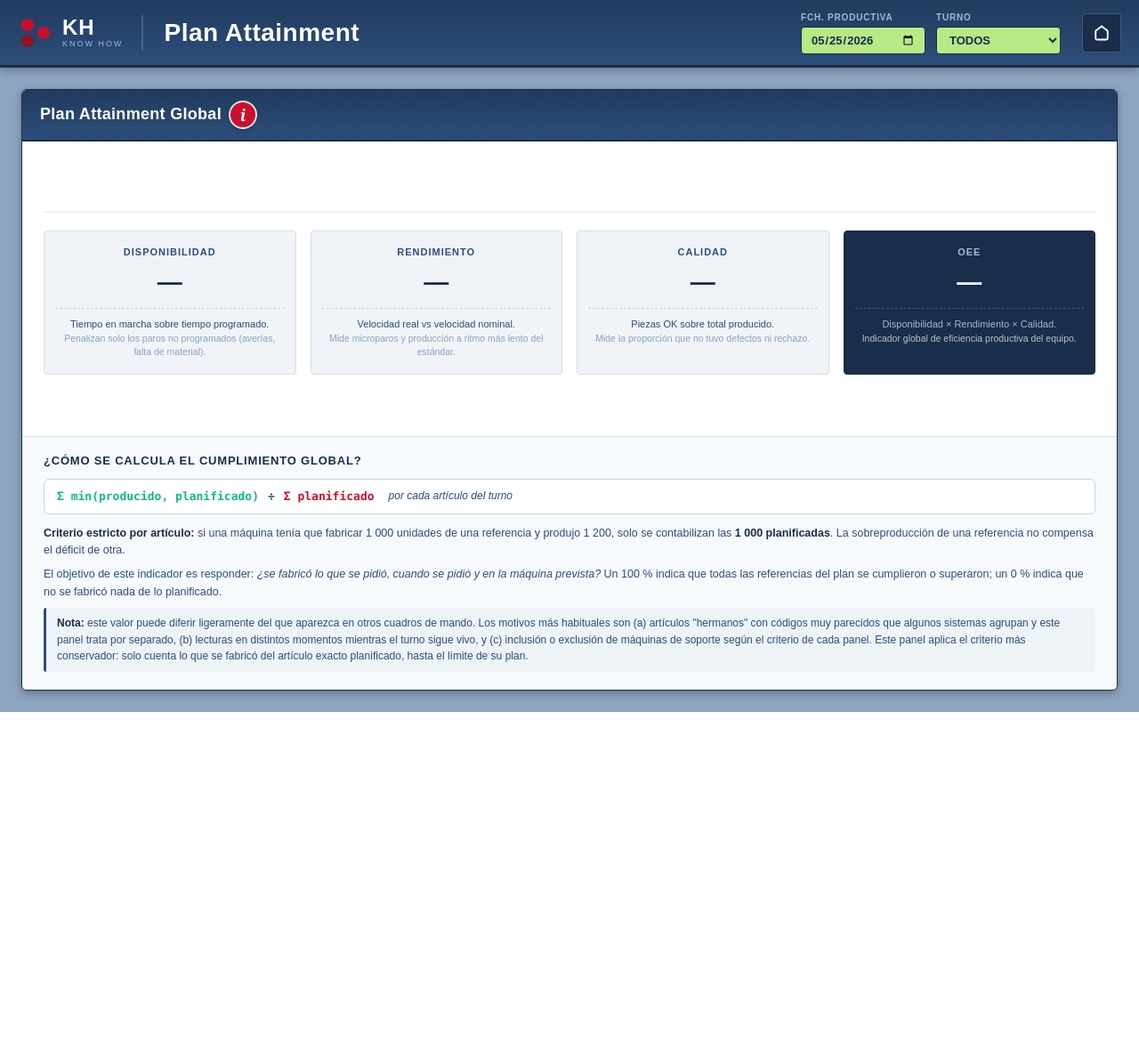
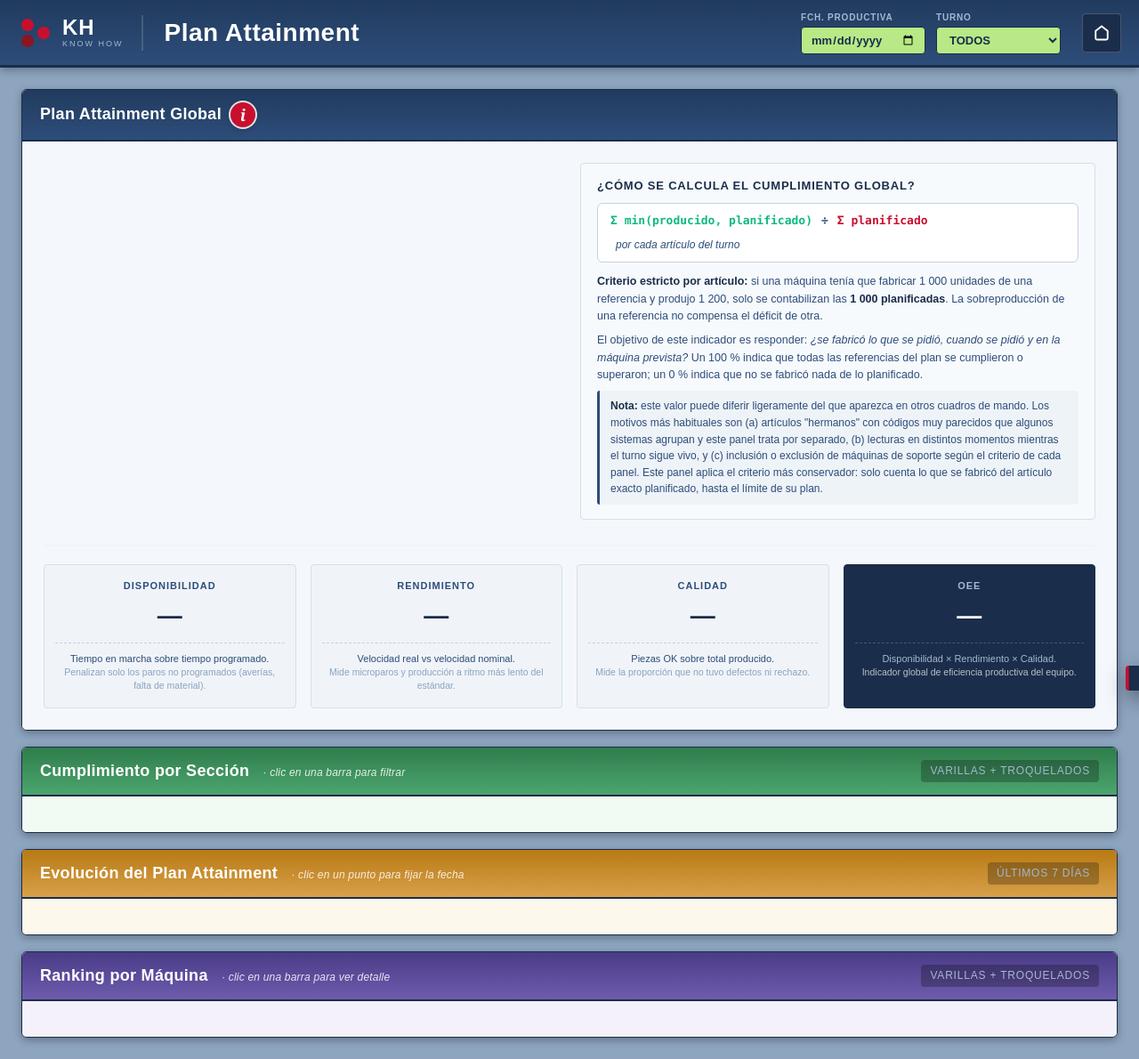
Before and after one commit to grupo-kh/oee_unificado, a PHP site: page /PLAN_ATTAINMENT/views/plan_attainment.php in a window 1280 px wide. Shown: the whole page at 89% size. Before the commit the page ends 800 px from the top, so only its background shows below. Run offline with PHP 8.4, Linux system fonts and the light colour scheme; some libraries are stand-ins or nearby versions; some web fonts are replaced.

Commit message:
view: añadir markup módulos 4 (Máquinas) y 5 (Detalle) a plan_attainment

```diff
--- a/views/plan_attainment.php
+++ b/views/plan_attainment.php
@@ -3,13 +3,45 @@ $pageTitle = 'Plan Attainment';
 include __DIR__ . '/../includes/header.php';
 ?>
 
-<main class="view-main">
-    <div class="view-card">
+<main class="view-main pa-stack">
+
+    <!-- Barra de selección activa (sección/fecha al hacer drill-down) -->
+    <div class="pa-active-filter" id="pa-active-filter" style="display:none">
+        <span class="pa-active-filter-label">Filtro activo:</span>
+        <span class="pa-active-filter-chips" id="pa-active-filter-chips"></span>
+        <button type="button" id="pa-clear-filter" class="pa-clear-filter-btn">Limpiar</button>
+    </div>
+
+    <!-- ════════════════════════════════════════════════════════════════
+         MÓDULO 1 · GAUGE GLOBAL (+ leyenda a la derecha)
+         ════════════════════════════════════════════════════════════════ -->
+    <div class="view-card pa-module pa-module-1">
         <div class="view-card-header">
-            <h2>Plan Attainment Global<button type="button" id="info-icon" class="info-icon" title="Cómo se ha leído esta información" aria-label="Cómo se ha leído esta información">i</button></h2>
+            <h2 id="m1-title">Plan Attainment Global<button type="button" id="info-icon" class="info-icon" title="Cómo se ha leído esta información" aria-label="Cómo se ha leído esta información">i</button></h2>
         </div>
-        <div class="view-card-body gauge-big-wrapper">
-            <div id="gauge-big"></div>
+        <div class="view-card-body pa-body">
+            <!-- Fila superior: gauge a la izquierda, leyenda explicativa a la derecha -->
+            <div class="pa-gauge-row">
+                <div class="pa-gauge-col">
+                    <div id="gauge-big"></div>
+                </div>
+                <aside class="pa-legend-col">
+                    <div class="metric-legend-title">¿Cómo se calcula el Cumplimiento Global?</div>
+                    <div class="metric-legend-formula">
+                        <span class="formula-num">Σ min(producido, planificado)</span>
+                        <span class="formula-bar">÷</span>
+                        <span class="formula-den">Σ planificado</span>
+                        <span class="formula-note">por cada artículo del turno</span>
+                    </div>
+                    <div class="metric-legend-text">
+                        <p><strong>Criterio estricto por artículo:</strong> si una máquina tenía que fabricar 1 000 unidades de una referencia y produjo 1 200, solo se contabilizan las <strong>1 000 planificadas</strong>. La sobreproducción de una referencia no compensa el déficit de otra.</p>
+                        <p>El objetivo de este indicador es responder: <em>¿se fabricó lo que se pidió, cuando se pidió y en la máquina prevista?</em>  Un 100 % indica que todas las referencias del plan se cumplieron o superaron; un 0 % indica que no se fabricó nada de lo planificado.</p>
+                        <p class="metric-legend-note"><strong>Nota:</strong> este valor puede diferir ligeramente del que aparezca en otros cuadros de mando. Los motivos más habituales son (a) artículos "hermanos" con códigos muy parecidos que algunos sistemas agrupan y este panel trata por separado, (b) lecturas en distintos momentos mientras el turno sigue vivo, y (c) inclusión o exclusión de máquinas de soporte según el criterio de cada panel. Este panel aplica el criterio más conservador: solo cuenta lo que se fabricó del artículo exacto planificado, hasta el límite de su plan.</p>
+                    </div>
+                </aside>
+            </div>
+
+            <!-- Fila inferior: 4 métricas (Disponibilidad / Rendimiento / Calidad / OEE) -->
             <div class="gauge-metrics-big">
                 <div class="metric-big">
                     <span class="metric-label-big">Disponibilidad</span>
@@ -33,21 +65,69 @@ include __DIR__ . '/../includes/header.php';
                 </div>
             </div>
         </div>
-        <div class="view-card-footer metric-legend">
-            <div class="metric-legend-title">¿Cómo se calcula el Cumplimiento Global?</div>
-            <div class="metric-legend-formula">
-                <span class="formula-num">Σ min(producido, planificado)</span>
-                <span class="formula-bar">÷</span>
-                <span class="formula-den">Σ planificado</span>
-                <span class="formula-note">por cada artículo del turno</span>
-            </div>
-            <div class="metric-legend-text">
-                <p><strong>Criterio estricto por artículo:</strong> si una máquina tenía que fabricar 1 000 unidades de una referencia y produjo 1 200, solo se contabilizan las <strong>1 000 planificadas</strong>. La sobreproducción de una referencia no compensa el déficit de otra.</p>
-                <p>El objetivo de este indicador es responder: <em>¿se fabricó lo que se pidió, cuando se pidió y en la máquina prevista?</em>  Un 100 % indica que todas las referencias del plan se cumplieron o superaron; un 0 % indica que no se fabricó nada de lo planificado.</p>
-                <p class="metric-legend-note"><strong>Nota:</strong> este valor puede diferir ligeramente del que aparezca en otros cuadros de mando. Los motivos más habituales son (a) artículos "hermanos" con códigos muy parecidos que algunos sistemas agrupan y este panel trata por separado, (b) lecturas en distintos momentos mientras el turno sigue vivo, y (c) inclusión o exclusión de máquinas de soporte según el criterio de cada panel. Este panel aplica el criterio más conservador: solo cuenta lo que se fabricó del artículo exacto planificado, hasta el límite de su plan.</p>
-            </div>
+    </div>
+
+    <!-- ════════════════════════════════════════════════════════════════
+         MÓDULO 2 · POR SECCIÓN (clic en una barra filtra todo el panel)
+         ════════════════════════════════════════════════════════════════ -->
+    <div class="view-card pa-module pa-module-2">
+        <div class="view-card-header">
+            <h2>Cumplimiento por Sección
+                <span class="pa-hint">· clic en una barra para filtrar</span>
+            </h2>
+            <span class="view-card-info" id="m2-info">VARILLAS + TROQUELADOS</span>
+        </div>
+        <div class="view-card-body pa-module-body">
+            <div id="chart-seccion-big"></div>
         </div>
     </div>
+
+    <!-- ════════════════════════════════════════════════════════════════
+         MÓDULO 3 · EVOLUCIÓN (clic en un punto filtra por ese día)
+         ════════════════════════════════════════════════════════════════ -->
+    <div class="view-card pa-module pa-module-3">
+        <div class="view-card-header">
+            <h2>Evolución del Plan Attainment
+                <span class="pa-hint">· clic en un punto para fijar la fecha</span>
+            </h2>
+            <span class="view-card-info">Últimos 7 días</span>
+        </div>
+        <div class="view-card-body pa-module-body">
+            <div id="chart-evolucion-big"></div>
+        </div>
+    </div>
+
+    <!-- ════════════════════════════════════════════════════════════════
+         MÓDULO 4 · RANKING POR MÁQUINA (clic en una barra abre detalle)
+         ════════════════════════════════════════════════════════════════ -->
+    <div class="view-card pa-module pa-module-4">
+        <div class="view-card-header">
+            <h2>Ranking por Máquina
+                <span class="pa-hint">· clic en una barra para ver detalle</span>
+            </h2>
+            <span class="view-card-info" id="m4-info">VARILLAS + TROQUELADOS</span>
+        </div>
+        <div class="view-card-body pa-module-body">
+            <div id="chart-maquina-big"></div>
+        </div>
+    </div>
+
+    <!-- ════════════════════════════════════════════════════════════════
+         MÓDULO 5 · DETALLE PLAN vs PRODUCIDO POR ARTÍCULO
+         (solo visible cuando hay una máquina seleccionada)
+         ════════════════════════════════════════════════════════════════ -->
+    <div class="view-card pa-module pa-module-5" id="pa-module-5" style="display:none">
+        <div class="view-card-header">
+            <h2>Detalle Plan vs Producido
+                <span class="pa-hint" id="m5-subtitle">· por artículo</span>
+            </h2>
+            <span class="view-card-info" id="m5-info">—</span>
+        </div>
+        <div class="view-card-body pa-module-body">
+            <div id="detalle-articulos"></div>
+        </div>
+    </div>
+
 </main>
 
 <div class="loader" id="loader"><div class="spinner"></div></div>
@@ -55,9 +135,9 @@ include __DIR__ . '/../includes/header.php';
 
 <?php
 $_jsCommon = __DIR__ . '/../assets/js/common.js';
-$_jsView   = __DIR__ . '/../assets/js/view_gauge.js';
+$_jsView   = __DIR__ . '/../assets/js/view_plan_attainment_full.js';
 ?>
 <script src="../assets/js/common.js?v=<?= file_exists($_jsCommon) ? filemtime($_jsCommon) : time() ?>"></script>
-<script src="../assets/js/view_gauge.js?v=<?= file_exists($_jsView) ? filemtime($_jsView) : time() ?>"></script>
+<script src="../assets/js/view_plan_attainment_full.js?v=<?= file_exists($_jsView) ? filemtime($_jsView) : time() ?>"></script>
 </body>
 </html>
```
